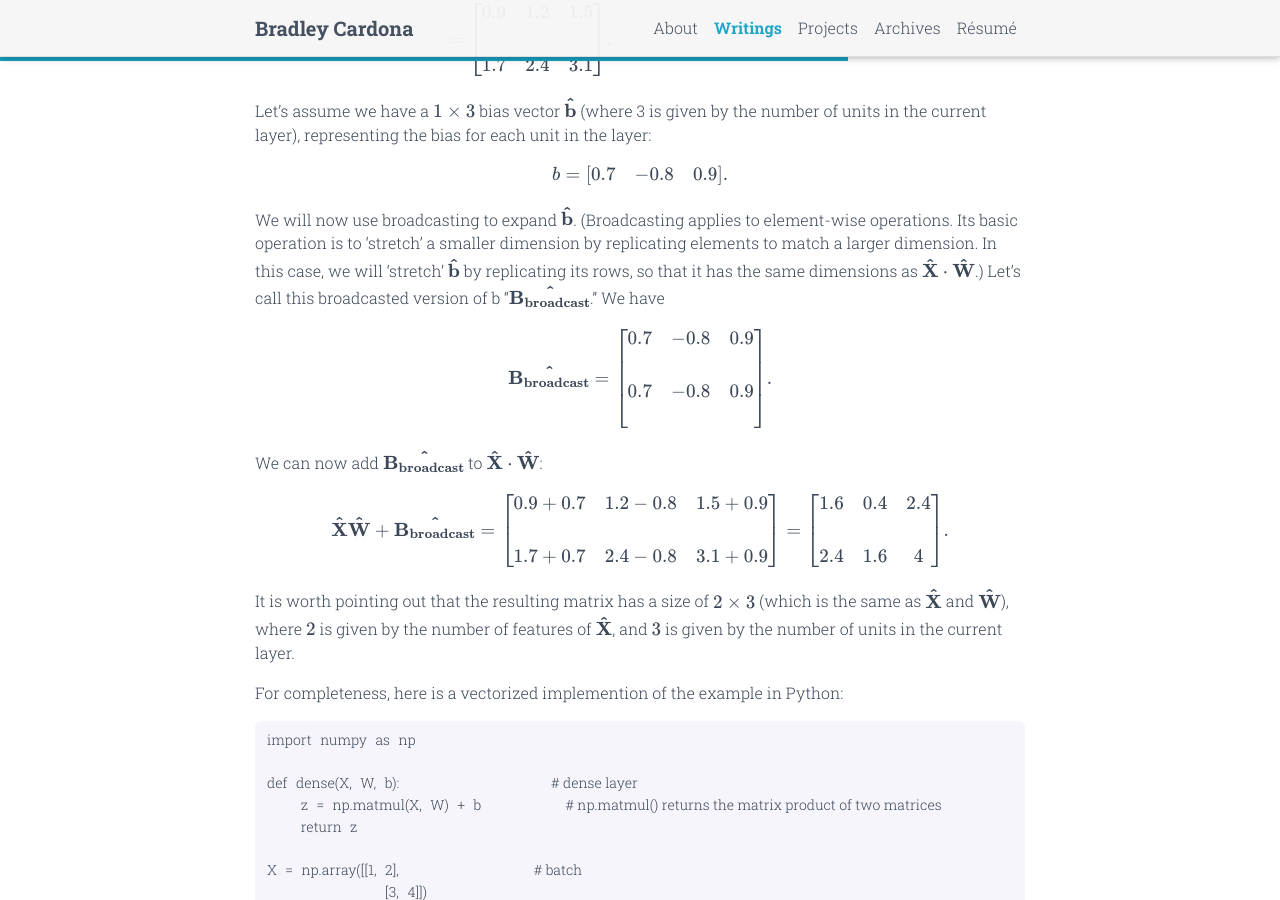
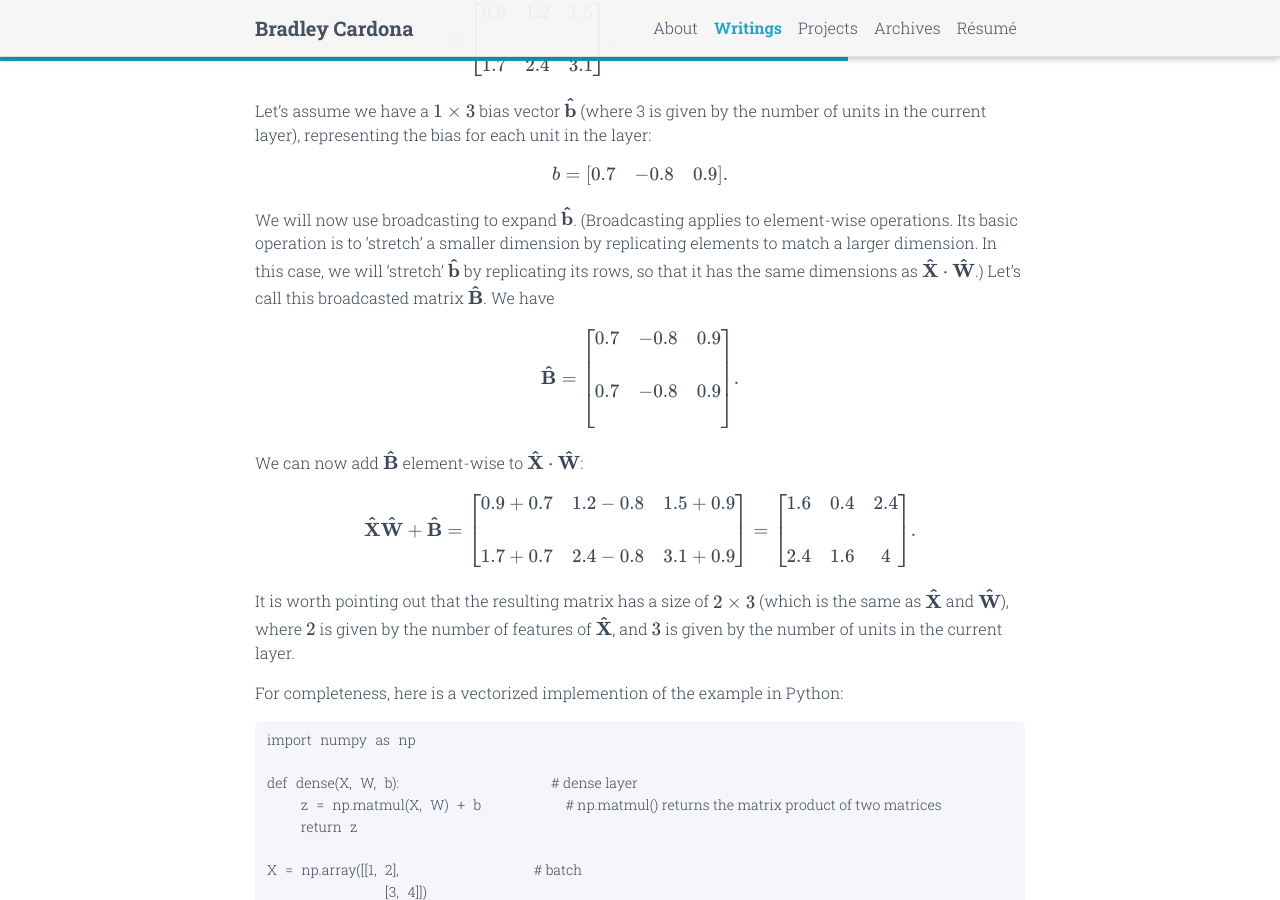
Before and after one commit to BMCARDONA/bmcardona.github.io, a Jekyll site: the page built from _posts/2023-06-09-vectors-and-matrices.md, in a window 1280 px wide and 900 px high, scrolled down 886 px. Built offline with Jekyll 4.4.1, drawn with Linux system fonts in a browser that asks for light colours; comment, search, counter and statistics services are not loaded; a style sheet for code colours, icons or effects is not loaded.

Commit message:
change B_{broadcast} to B

```diff
--- a/_posts/2023-06-09-vectors-and-matrices.md
+++ b/_posts/2023-06-09-vectors-and-matrices.md
@@ -51,19 +51,19 @@ b = \begin{bmatrix}
 $$
 
 We will now use broadcasting to expand $$\mathbf{\hat{b}}$$. (Broadcasting applies to element-wise operations.
-Its basic operation is to 'stretch' a smaller dimension by replicating elements to match a larger dimension. In this case, we will 'stretch' $$\mathbf{\hat{b}}$$ by replicating its rows, so that it has the same dimensions as $$\mathbf{\hat{X}} \cdot \mathbf{\hat{W}}$$.) Let's call this broadcasted version of b "$$\mathbf{\hat{B_{broadcast}}}$$." We have
+Its basic operation is to 'stretch' a smaller dimension by replicating elements to match a larger dimension. In this case, we will 'stretch' $$\mathbf{\hat{b}}$$ by replicating its rows, so that it has the same dimensions as $$\mathbf{\hat{X}} \cdot \mathbf{\hat{W}}$$.) Let's call this broadcasted matrix $$\mathbf{\hat{B}}$$. We have
 
 $$
-\mathbf{\hat{B_{broadcast}}} = \begin{bmatrix}
+\mathbf{\hat{B}} = \begin{bmatrix}
 0.7 & -0.8 & 0.9 \\\\
 0.7 & -0.8 & 0.9 \\\\
 \end{bmatrix}.
 $$
 
-We can now add $$\mathbf{\hat{B_{broadcast}}}$$ to $$\mathbf{\hat{X}} \cdot \mathbf{\hat{W}}$$:
+We can now add $$\mathbf{\hat{B}}$$ element-wise to $$\mathbf{\hat{X}} \cdot \mathbf{\hat{W}}$$:
 
 $$
-\mathbf{\hat{X}}\mathbf{\hat{W}} + \mathbf{\hat{B_{broadcast}}} = \begin{bmatrix}
+\mathbf{\hat{X}}\mathbf{\hat{W}} + \mathbf{\hat{B}} = \begin{bmatrix}
 0.9 + 0.7 & 1.2 - 0.8 & 1.5 + 0.9 \\\\
 1.7 + 0.7 & 2.4 - 0.8 & 3.1 + 0.9
 \end{bmatrix} = \begin{bmatrix}
```
